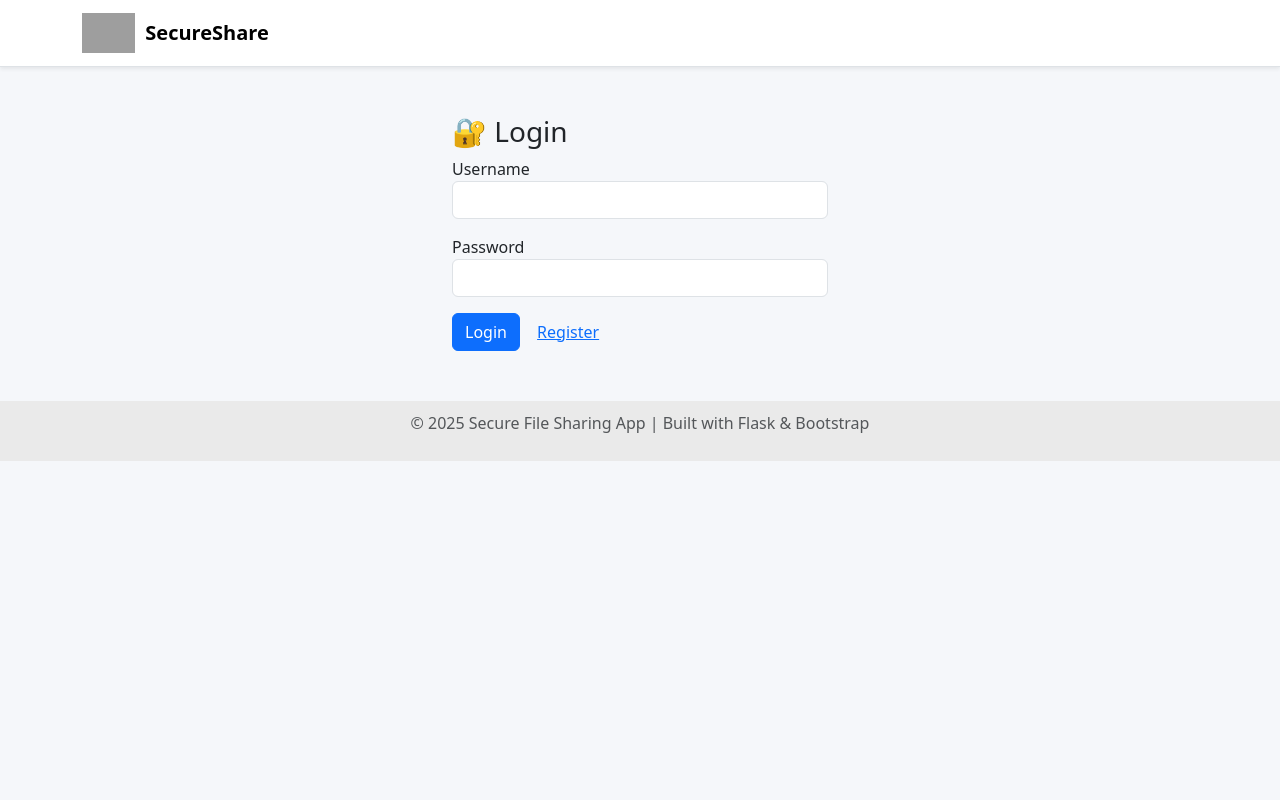
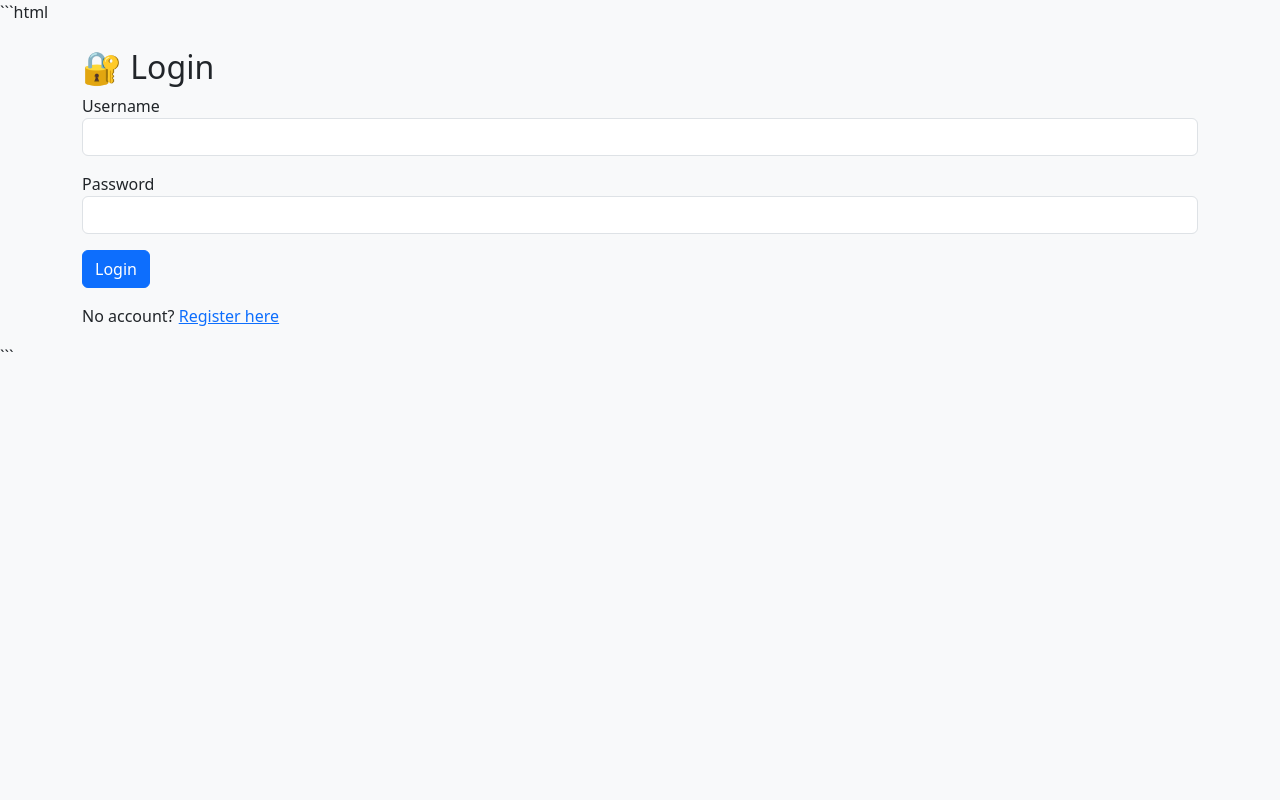
Before and after one commit to AJ3637/secure-file-sharing-app, a Flask app: page /login in a window 1280 px wide. Run offline with Flask 3, Linux system fonts and the light colour scheme; grey boxes are pictures that could not be loaded.

Commit message:
Update login.html

````diff
--- a/templates/login.html
+++ b/templates/login.html
@@ -1,15 +1,22 @@
-<!-- ======================= login.html ======================= -->
-{% extends "layout.html" %}
-{% block content %}
-<div class="container mt-5" style="max-width: 400px;">
-  <h3>🔐 Login</h3>
+```html
+<!DOCTYPE html>
+<html>
+<head>
+    <title>Login</title>
+    <link href="https://cdn.jsdelivr.net/npm/bootstrap@5.3.0/dist/css/bootstrap.min.css" rel="stylesheet">
+</head>
+<body class="bg-light">
+<div class="container mt-4">
+    <h2>🔐 Login</h2>
+
     {% with messages = get_flashed_messages(with_categories=true) %}
       {% if messages %}
-      {% for category, msg in messages %}
-        <div class="alert alert-{{ category }}">{{ msg }}</div>
+        {% for category, message in messages %}
+          <div class="alert alert-{{ category }}">{{ message }}</div>
         {% endfor %}
       {% endif %}
     {% endwith %}
+
     <form method="POST">
         <div class="mb-3">
             <label>Username</label>
@@ -19,8 +26,10 @@
             <label>Password</label>
             <input type="password" name="password" class="form-control" required>
         </div>
-    <button class="btn btn-primary">Login</button>
-    <a href="/register" class="btn btn-link">Register</a>
+        <button type="submit" class="btn btn-primary">Login</button>
+        <p class="mt-3">No account? <a href="/register">Register here</a></p>
     </form>
 </div>
-{% endblock %}
+</body>
+</html>
+```
````
Lines whose indentation alone changed are shown as unchanged.
